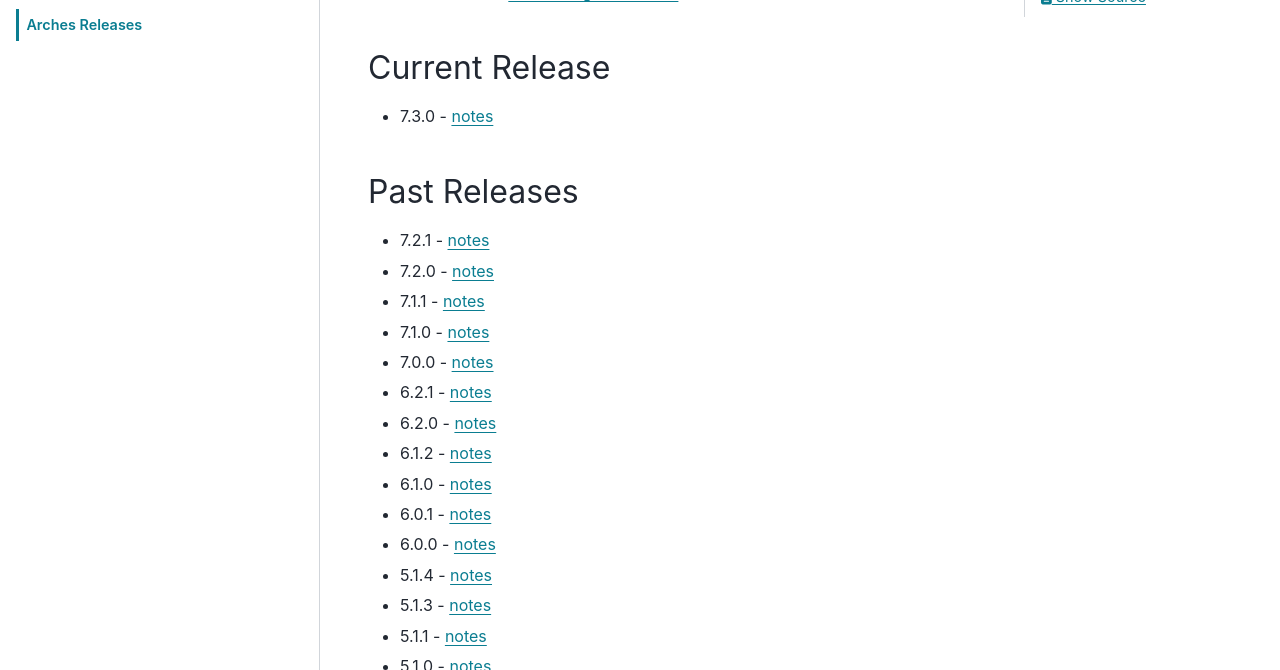
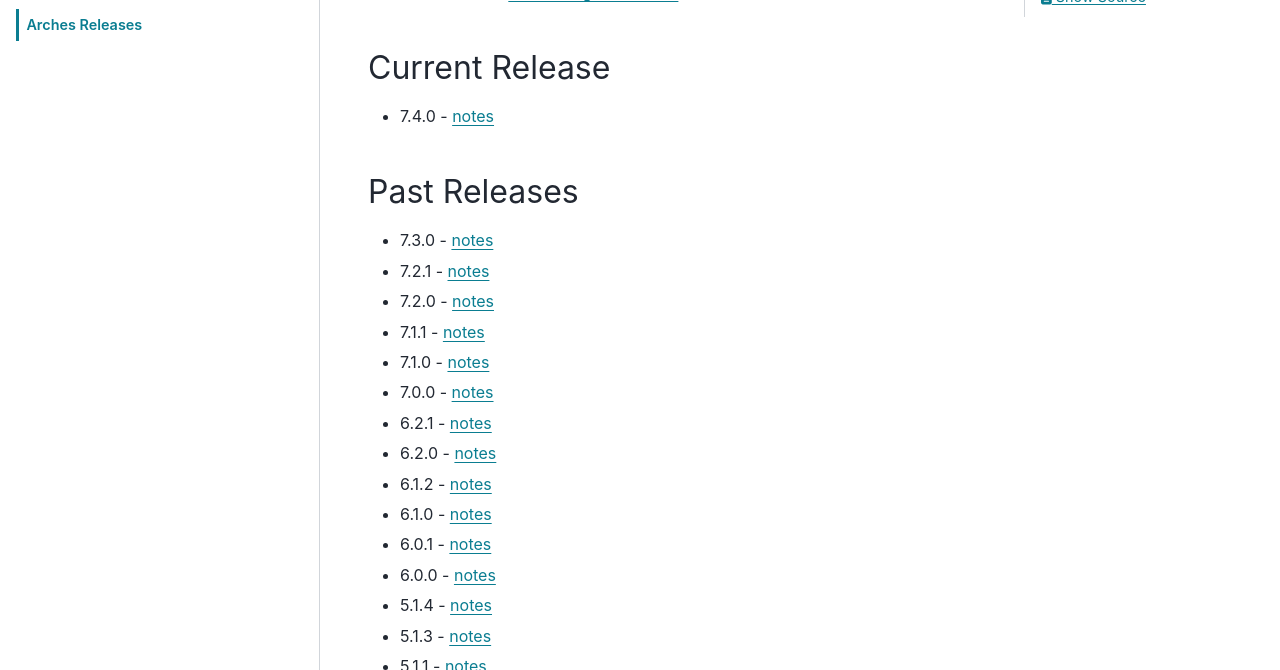
Before and after one commit to archesproject/arches-docs, a Sphinx documentation site: the page built from docs/introduction/releases.rst, in a window 1280 px wide and 900 px high. Shown: the part 230-900 px from the top of the window. Built offline with Sphinx 7.4.7 and the PyData theme 0.15.4, drawn with Linux system fonts in a browser that asks for light colours.

Commit message:
Updated link to release notes

```diff
--- a/docs/introduction/releases.rst
+++ b/docs/introduction/releases.rst
@@ -8,12 +8,13 @@
 Current Release
 ---------------
 
-* 7.3.0 - `notes <https://github.com/archesproject/arches/blob/dev/7.3.x/releases/7.3.0.md>`__
+* 7.4.0 - `notes <https://github.com/archesproject/arches/blob/stable/7.4.0/releases/7.4.0.md>`__
 
 -------------
 Past Releases
 -------------
 
+* 7.3.0 - `notes <https://github.com/archesproject/arches/blob/dev/7.3.x/releases/7.3.0.md>`__
 * 7.2.1 - `notes <https://github.com/archesproject/arches/blob/dev/7.2.x/releases/7.2.1.md>`__
 * 7.2.0 - `notes <https://github.com/archesproject/arches/blob/dev/7.2.x/releases/7.2.0.md>`__
 * 7.1.1 - `notes <https://github.com/archesproject/arches/blob/stable/7.1.1/releases/7.1.1.md>`__
```
